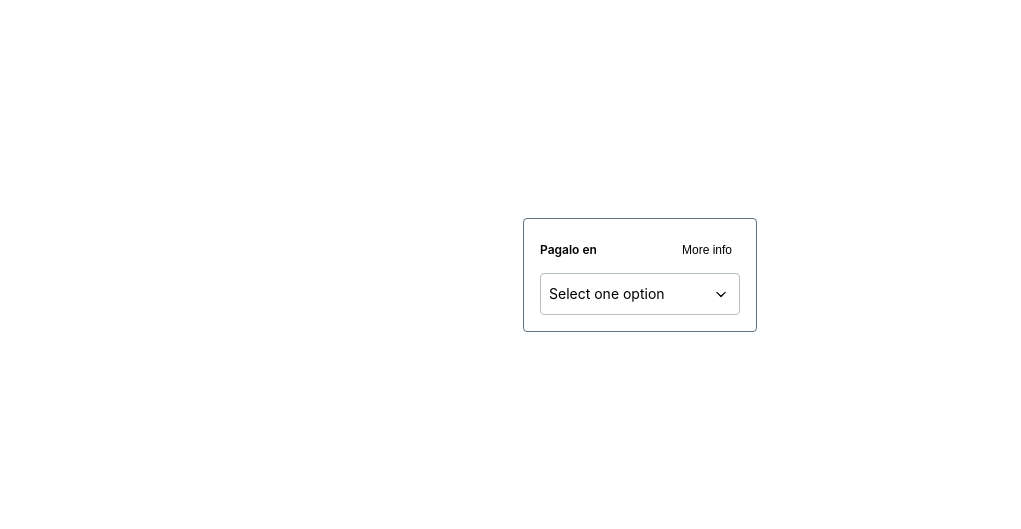
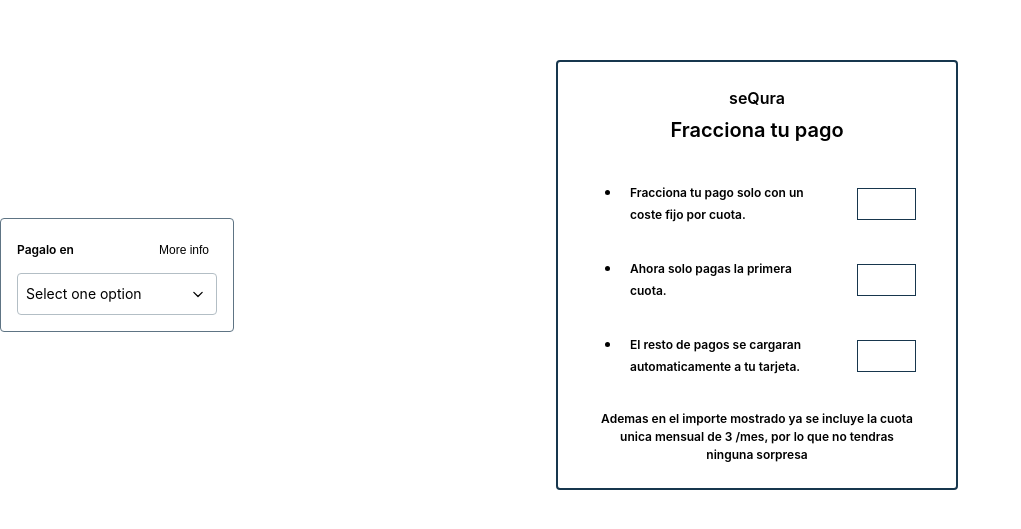
Before and after one commit to CristinaBulnes/sequra_frontend_challenge, a React (Create React App) app in the folder widget/: page / in a window 1280 px wide. Shown: the part 125-654 px from the top of the page, without its empty margins (0-1021 px from the left). Built offline with nearby package versions, Linux system fonts and the light colour scheme.

Commit message:
feature: create modal ui

```diff
--- /dev/null
+++ b/widget/src/components/InfoPopUp/InfoPopUp.css
@@ -0,0 +1,64 @@
+.popup-container {
+  width: 350px;
+  margin: 0 auto;
+  border: 2px solid var(--neutral-800);
+  border-radius: calc(var(--spacing-factor) / 2);
+  height: fit-content;
+  padding: calc(var(--spacing-factor) * 3);
+}
+
+.popup-header {
+  display: flex;
+  flex-direction: column;
+  align-items: center;
+}
+
+.brand-logo {
+  font-weight: 600;
+  font-size: 16px;
+  letter-spacing: 0;
+  line-height: 24px;
+}
+
+.popup-title {
+  font-weight: 600;
+  font-size: 20px;
+  letter-spacing: 0;
+  line-height: 24px;
+  margin-top: var(--spacing-factor);
+}
+
+.list-container {
+  margin-top: calc(var(--spacing-factor) * 3);
+}
+
+.list-item-container {
+  display: flex;
+  align-items: center;
+  justify-content: space-between;
+  padding: calc(var(--spacing-factor) * 2);
+  padding-left: var(--spacing-factor);
+}
+
+.list-item-description {
+  width: auto;
+  width: 70%;
+  font-weight: 600;
+  line-height: 22px;
+  font-size: 12px;
+}
+
+.list-item-image {
+  width: 20%;
+  height: 30px;
+  border: 1px solid var(--neutral-800);
+}
+
+.popup-footer {
+  text-align: center;
+  font-weight: 600;
+  line-height: 18px;
+  font-size: 12px;
+  width: 90%;
+  margin: 0 auto;
+}
--- /dev/null
+++ b/widget/src/components/InfoPopUp/InfoPopUp.tsx
@@ -0,0 +1,50 @@
+import { useState } from "react";
+import "./InfoPopUp.css";
+
+function InfoPopUp({ instalmentFee }: { instalmentFee: number }) {
+  const [isOpen, setIsOpen] = useState(false);
+
+  const toggleDropdown = () => setIsOpen(!isOpen);
+
+  const popUpTitle = "Fracciona tu pago";
+  const brandName = "seQura";
+
+  const instalmentDescription = `Ademas en el importe mostrado ya se incluye la cuota unica mensual de ${instalmentFee} /mes, por lo que no tendras ninguna sorpresa`;
+
+  const infoItems = [
+    {
+      description: "Fracciona tu pago solo con un coste fijo por cuota.",
+    },
+    {
+      description: "Ahora solo pagas la primera cuota.",
+    },
+    {
+      description:
+        "El resto de pagos se cargaran automaticamente a tu tarjeta.",
+    },
+  ];
+
+  return (
+    <div className="popup-container">
+      <div className="popup-header">
+        <div className="brand-logo">{brandName}</div>
+        <div className="popup-title">{popUpTitle}</div>
+      </div>
+      <div className="popup-body">
+        <ul className="list-container">
+          {infoItems.map((item, index) => (
+            <li className="list-item" key={index}>
+              <div className="list-item-container">
+                <div className="list-item-description">{item.description}</div>
+                <div className="list-item-image"></div>
+              </div>
+            </li>
+          ))}
+        </ul>
+      </div>
+      <div className="popup-footer">{instalmentDescription}</div>
+    </div>
+  );
+}
+
+export default InfoPopUp;
--- a/widget/src/components/MainWidget/Widget.tsx
+++ b/widget/src/components/MainWidget/Widget.tsx
@@ -1,3 +1,4 @@
+import InfoPopUp from "../InfoPopUp/InfoPopUp";
 import Select from "../Select/Select";
 import "./Widget.css";
 
@@ -9,6 +10,7 @@
     { id: "option2", value: "option2", label: "option2" },
   ];
   return (
+    <>
       <div className="widget-container">
         <div className="widget-header">
           <div className="widget-header-title">{widgetTitle}</div>
@@ -18,6 +20,8 @@
           <Select options={financingOptions} name="financingOptions" />
         </div>
       </div>
+      <InfoPopUp instalmentFee={3} />
+    </>
   );
 }
 
```
Lines whose indentation alone changed are shown as unchanged.
